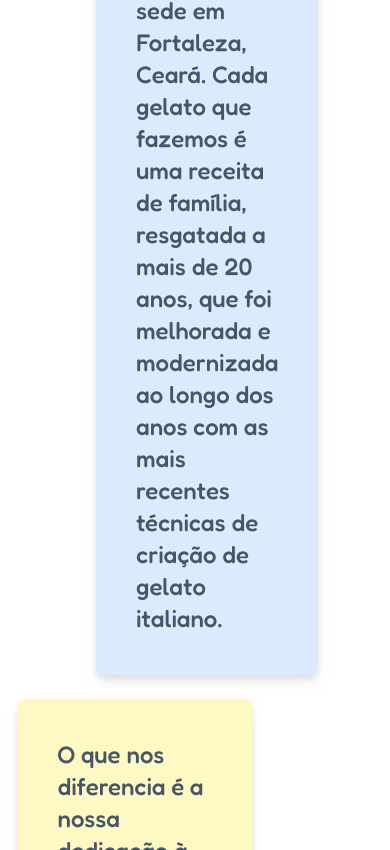
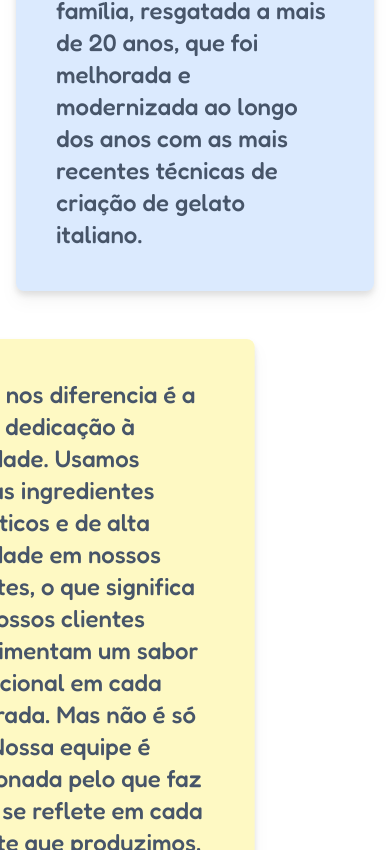
Before and after one commit to luizreboucas/luigelatto_client, a Next.js app: page / in a window 390 px wide. Shown: the part 1150-2000 px from the top of the page. Built offline with nearby package versions, Linux system fonts and the light colour scheme.

Commit message:
correcoes-2

```diff
--- a/src/components/Contato/index.tsx
+++ b/src/components/Contato/index.tsx
@@ -56,7 +56,7 @@ const Contato = () => {
             <div className={` flex justify-center `} id='quem-somos'>
                 <button className={`text-4xl text-[#2E99B2] ${fredoka.className}  mt-16 pb-3 drop-shadow-lg border-b-4  border-solid  px-8  rounded-lg`}>Contato</button>
             </div>
-            <div className=' md:flex-row sm:flex sm:flex-col mt-10 mb-20 bg-yellow-200 pb-6 pt-6 rounded-xl mx-24'>
+            <div className=' md:flex-row flex flex-col mt-10 mb-20 bg-yellow-200 pb-6 pt-6 rounded-xl md:mx-24 mx-4'>
                 <div className='sm:w-auto md:w-1/2  ml-3'>
                     <form className={`flex flex-col gap-5 ${fredoka.className} text-xl mr-2`}>
                         <input placeholder='Nome' className='border-[#2E99B2] border-solid border-4 rounded-md p-3'
--- a/src/components/Produtos/ProdutosCArd/index.tsx
+++ b/src/components/Produtos/ProdutosCArd/index.tsx
@@ -22,23 +22,23 @@ const ProdutosCard = ({descricao,imagem,titulo,corFundo,corTexto,direction = "-t
 
   return (
     <>
-    <div className={`${styles.transicao} flex mx-24 justify-between ${corFundo} rounded-3xl py-10 mt-10 drop-shadow-lg ${isVisible? "": `opacity-0 ${direction}`}`}>
+    <div className={`${styles.transicao} flex md:mx-24 mx-4 justify-between ${corFundo} rounded-3xl py-10 mt-10 drop-shadow-lg ${isVisible? "": `opacity-0 ${direction}`}`}>
         <div className='md:w-screen lg:w-1/2 flex flex-col items-star'>
             <h3 className={` ${fredoka.className}  flex justify-endmt-6 text-4xl text-slate-50 mx-10 drop-shadow-2xl`}>{titulo}</h3>
             <p className={` ${fredoka.className}  flex justify-end mt-6 text-2xl ${corTexto} mx-10`} >{descricao}</p>
         </div>
-      <div className='sm:hidden  lg:w-1/2 lg:flex lg:justify-end mr-10'>
+      <div className='hidden  lg:w-1/2 lg:flex lg:justify-end mr-10'>
       <Image
         src={imagem}
         height={0}
         width={400}
         alt='foto de sorvete'
-        className='rounded-2xl  drop-shadow-lg'
+        className='rounded-2xl  drop-shadow-lg '
       />
       </div>
 
     </div>
-    <div className={`${styles.transicao} lg:hidden flex mx-24 justify-between  rounded-3xl py-10 mt-1${isVisible? "": `opacity-0 ${direction}`}`}>
+    <div className={`${styles.transicao} lg:hidden flex mx-4 justify-between  rounded-3xl py-10 mt-1${isVisible? "": `opacity-0 ${direction}`}`}>
 
 
       <Image
--- a/src/components/QuemSomosCard/index.tsx
+++ b/src/components/QuemSomosCard/index.tsx
@@ -25,7 +25,7 @@ const QuemSomosCard = ({caminho,texto,show,inverse}: QuemSomosCardProps) => {
   return (
     <div>
         {!inverse
-    ? (<div className={`flex justify-between items-center mx-24 `}>
+    ? (<div className={`flex justify-between items-center md:mx-24 mx-4`}>
     <p className={` ${fredoka.className} ${styles.moviment}  md:w-1/2 w-screen mt-12 md:mt-6 text-2xl text-slate-600 bg-blue-100 p-10 rounded-lg drop-shadow-lg md:p-0 md:bg-inherit ${show? "": 'opacity-0 -translate-x-1/3' }`} ref={refTexto}>{texto}</p>
     <div className='hidden md:w-1/2 md:flex items-center justify-end'>
     <Image
@@ -39,7 +39,7 @@ const QuemSomosCard = ({caminho,texto,show,inverse}: QuemSomosCardProps) => {
     </div>
 
 </div>):
-    (<div className={`flex justify-between items-center mx-24 `}>
+    (<div className={`flex justify-between items-center md:mx-24 mx-4`}>
     <div className='hidden md:w-1/2 md:flex  items-center justify-start'>
     <Image
         src={caminho}
@@ -50,7 +50,7 @@ const QuemSomosCard = ({caminho,texto,show,inverse}: QuemSomosCardProps) => {
 
     />
     </div>
-    <p className={` ${fredoka.className} ${styles.moviment} md:w-1/2 w-screen mt-12 flex justify-end mt-6 text-2xl text-slate-600 bg-yellow-100 p-10 rounded-lg drop-shadow-lg md:p-0 md:bg-inherit${show? "": 'opacity-0 -translate-x-1/3' }`} ref={refTexto}>{texto}</p>
+    <p className={` ${fredoka.className} ${styles.moviment} md:w-1/2 w-screen mt-12 flex justify-end md:mt-6 text-2xl text-slate-600 bg-yellow-100 p-10 rounded-lg drop-shadow-lg md:p-0 md:bg-inherit${show? "": 'opacity-0 -translate-x-1/3' }`} ref={refTexto}>{texto}</p>
 
 
 </div>)}
```
